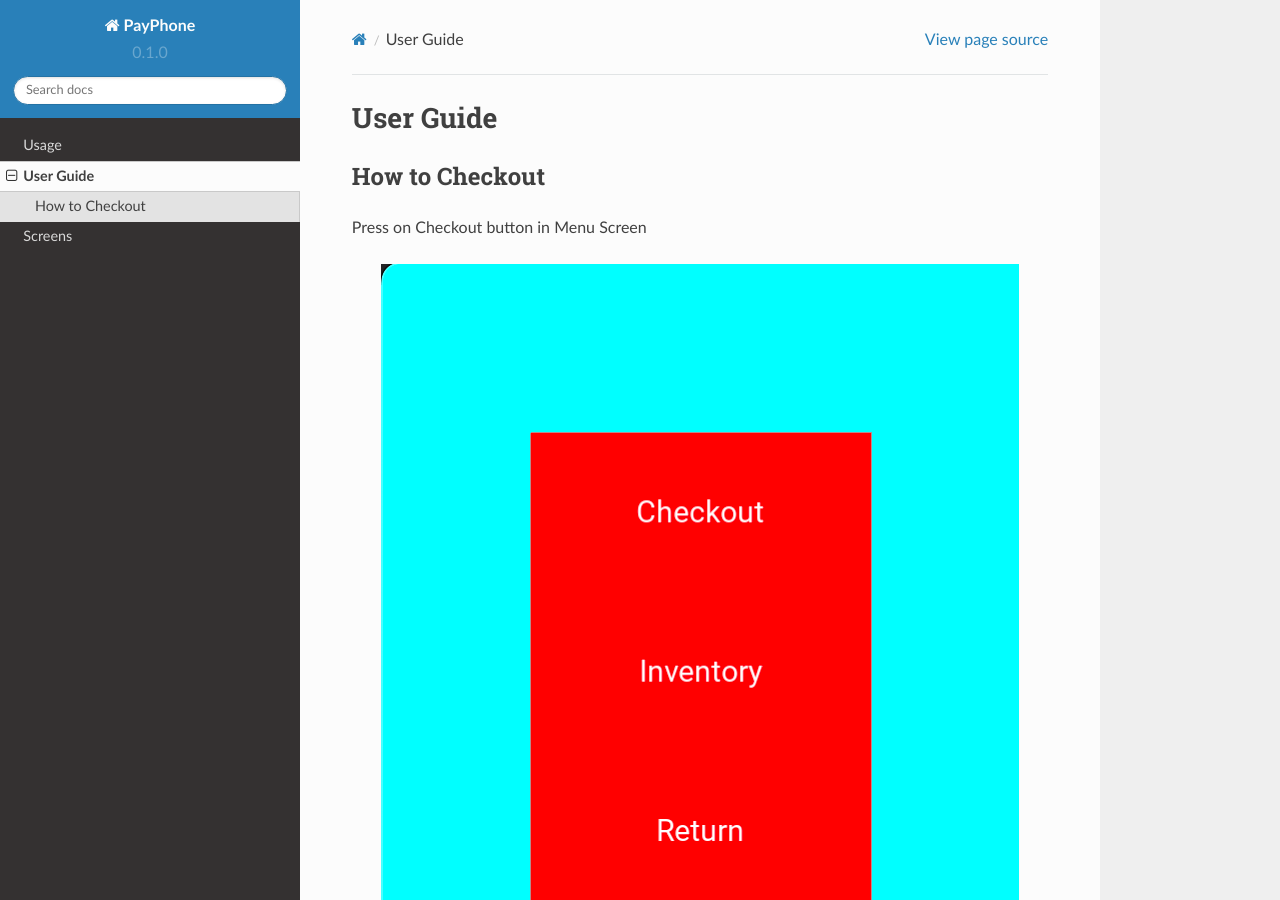
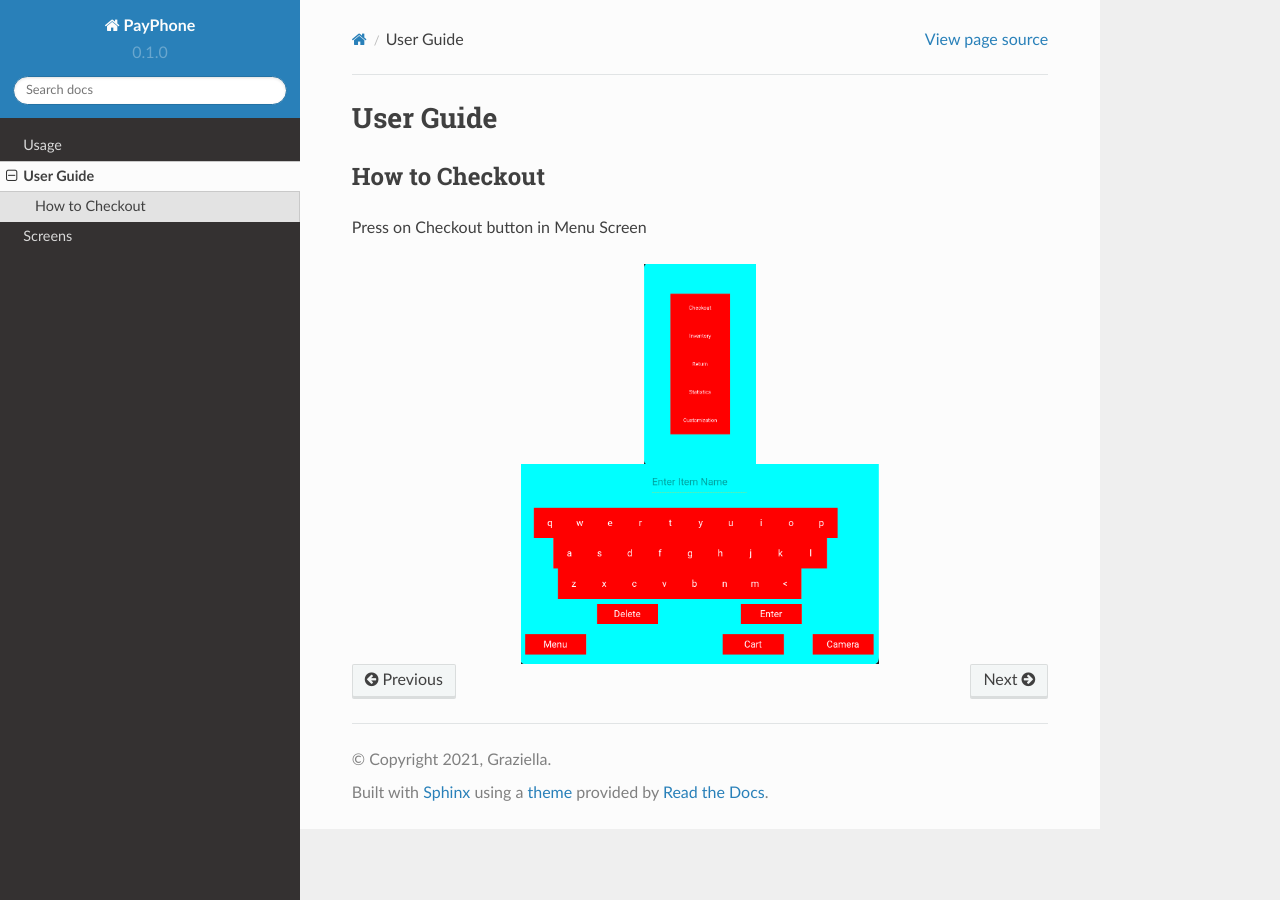
Before and after one commit to Group-3-POS/POS-Documentation, a Sphinx documentation site: the page built from docs/source/userguide.rst, in a window 1280 px wide and 900 px high. Built offline with Sphinx 7.4.7 and the Read the Docs theme 2.0.0, drawn with Linux system fonts in a browser that asks for light colours.

Commit message:
Update userguide.rst

```diff
--- a/docs/source/userguide.rst
+++ b/docs/source/userguide.rst
@@ -8,8 +8,10 @@ Press on Checkout button in Menu Screen
 
 .. image:: Images/Menuscreen.png
     :align: center
+    :height: 200
 
 
 
 .. image:: Images/CheckoutScreen.png
     :align: center
+    :height: 200
```
